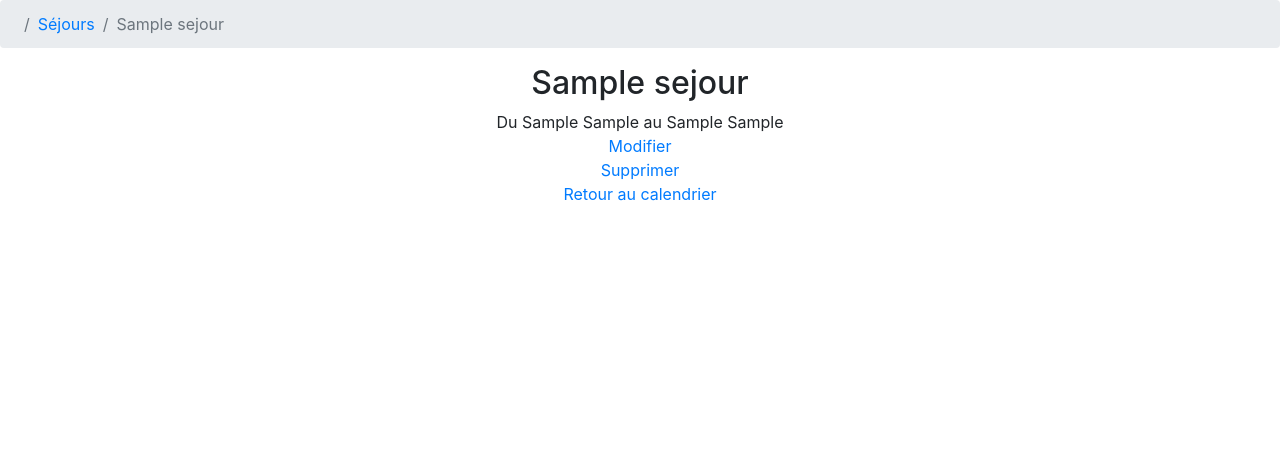
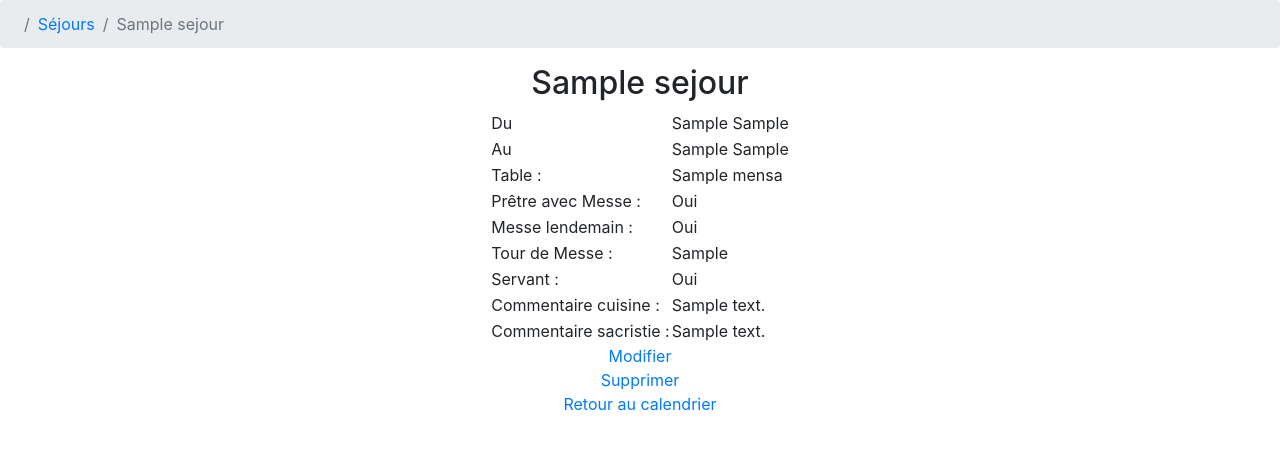
Before and after one commit to BrRoman/hotellerie, a Django app: template hotellerie/apps/sejours/templates/sejours/details.html in a window 1280 px wide. Shown: the part 64-514 px from the top of the page. Run offline with Django 3.2, Linux system fonts and the light colour scheme; the template is opened without the code that fills it: most values are stand-ins (such as "Sample title", 1, 10 or a date in 2020); style sheets or scripts are compiled from the project's sources; some libraries are stand-ins or nearby versions.

Commit message:
Sejours: details improved.

```diff
--- a/hotellerie/apps/sejours/forms.py
+++ b/hotellerie/apps/sejours/forms.py
@@ -78,7 +78,7 @@ class SejourForm(forms.ModelForm):
         label='Tour de Messe :',
         required=False,
         choices=[
-            ('---------', ''),
+            ('', '---------'),
             ('1er tour', '1er tour'),
             ('2e tour', '2e tour'),
             ('Matinée', 'Matinée'),
--- a/hotellerie/apps/sejours/templates/sejours/details.html
+++ b/hotellerie/apps/sejours/templates/sejours/details.html
@@ -10,8 +10,45 @@
 {% block content %}
     <h2>{{ sejour }}</h2>
 
-    Du {{ sejour.sejour_du }} {{ sejour.repas_du }}
-    au {{ sejour.sejour_au }} {{ sejour.repas_au }}
+    <table>
+        <tr>
+            <td>Du</td>
+            <td>{{ sejour.sejour_du }} {{ sejour.repas_du }}</td>
+        </tr>
+        <tr>
+            <td>Au</td>
+            <td>{{ sejour.sejour_au }} {{ sejour.repas_au }}</td>
+        </tr>
+        <tr>
+            <td>Table :</td>
+            <td>{{ sejour.mensa }}</td>
+        </tr>
+        <tr>
+            <td>Prêtre avec Messe :</td>
+            <td>{{ sejour.pretre|yesno:'Oui,Non' }}</td>
+        </tr>
+        <tr>
+            <td>Messe lendemain :</td>
+            <td>{{ sejour.messe_lendemain|yesno:'Oui,Non' }}</td>
+        </tr>
+        <tr>
+            <td>Tour de Messe :</td>
+            <td>{{ sejour.tour_messe }}</td>
+        </tr>
+        <tr>
+            <td>Servant :</td>
+            <td>{{ sejour.servant|yesno:'Oui,Non' }}</td>
+        </tr>
+        <tr>
+            <td>Commentaire cuisine :</td>
+            <td>{{ sejour.commentaire_cuisine }}</td>
+        </tr>
+        <tr>
+            <td>Commentaire sacristie :</td>
+            <td>{{ sejour.commentaire_sacristie }}</td>
+        </tr>
+    </table>
+
 
     <a href={% url 'sejours:update' sejour.id %}>Modifier</a>
     <a href={% url 'sejours:delete' sejour.id %}>Supprimer</a>
```
